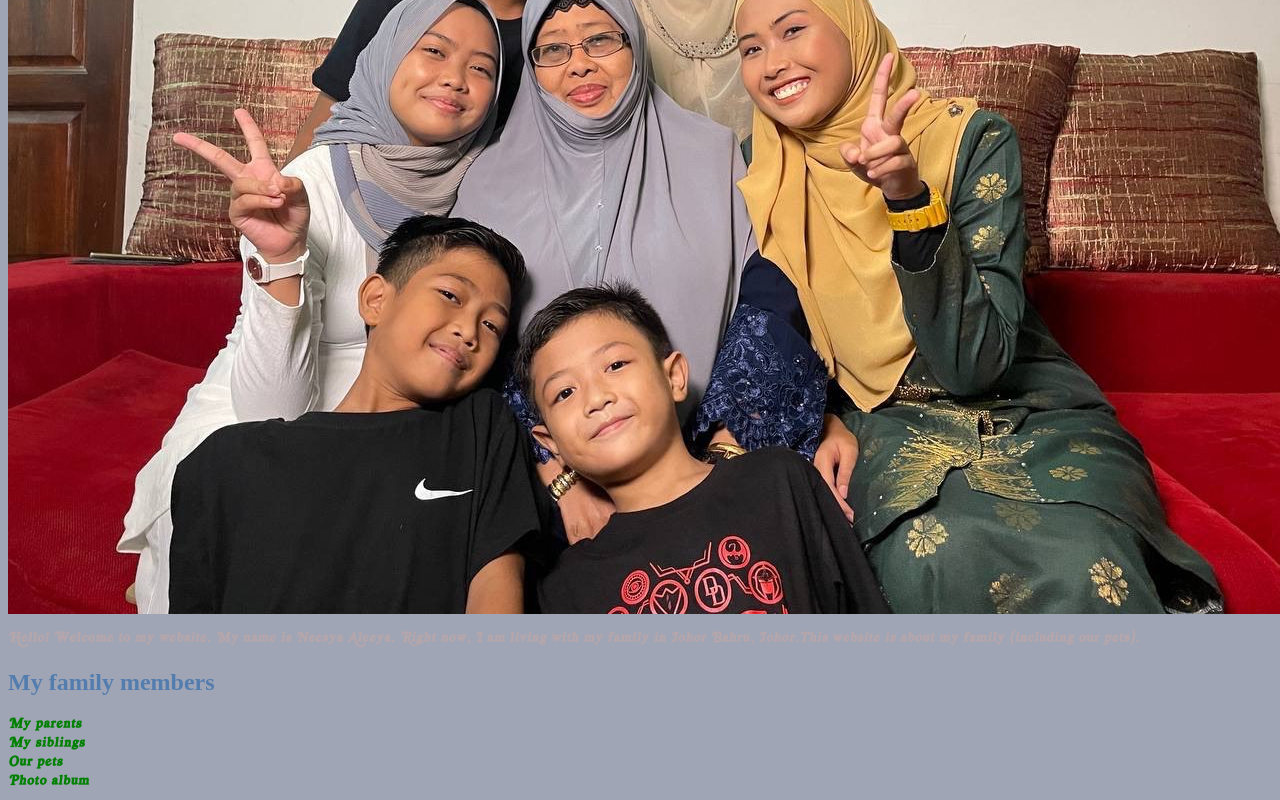
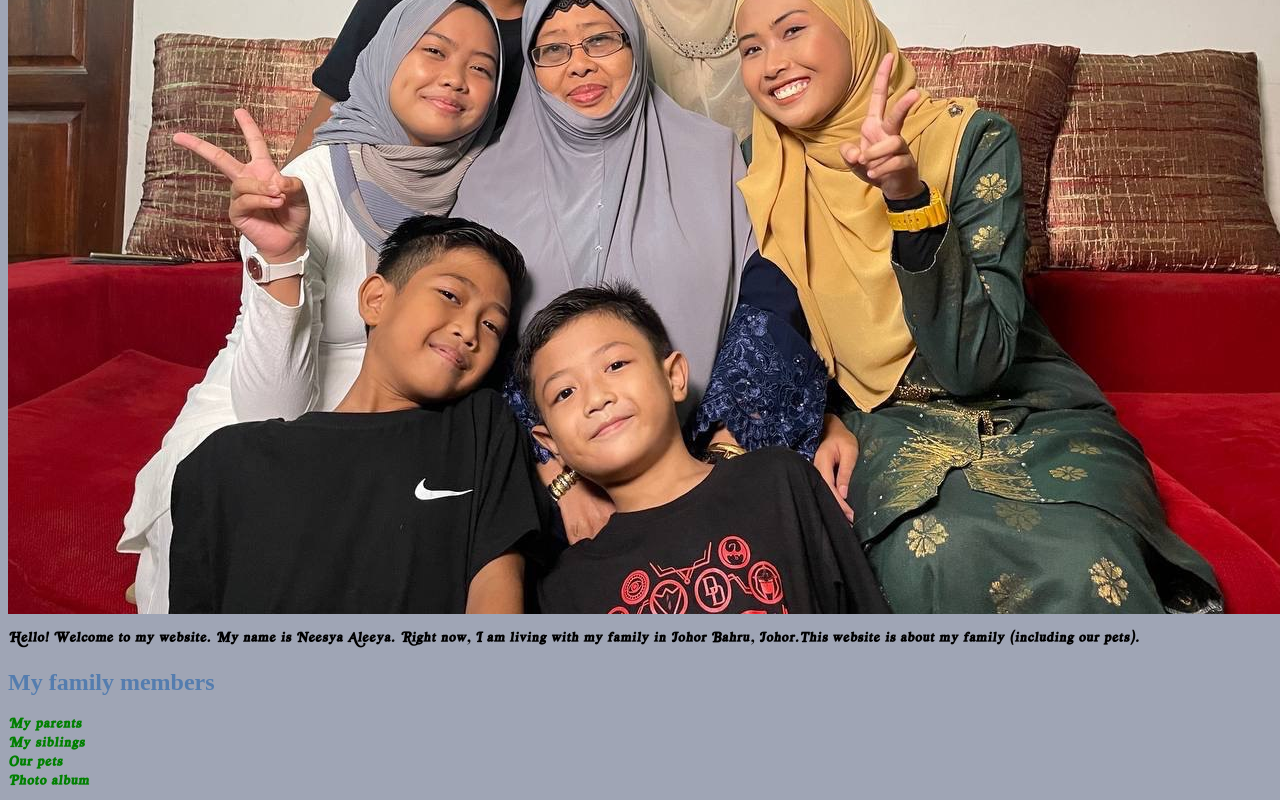
Before and after one commit to neesya/La-Familia, a plain HTML site: page index.html in a window 1280 px wide. Shown: the part 473-1273 px from the top of the page. Drawn offline with Linux system fonts and the light colour scheme; a web font is replaced by a local one.

Commit message:
Update styles.css

```diff
--- a/styles.css
+++ b/styles.css
@@ -29,7 +29,7 @@ h1 {
   font-size: 300%; font-family: "Royalacid"; color: #887683;
 }
 p {
-  color: #B5A6AB;
+  color: #000000;
 }
 h2 {
   font-family: "Waterloo Relief"; color: #547DAF;
```
